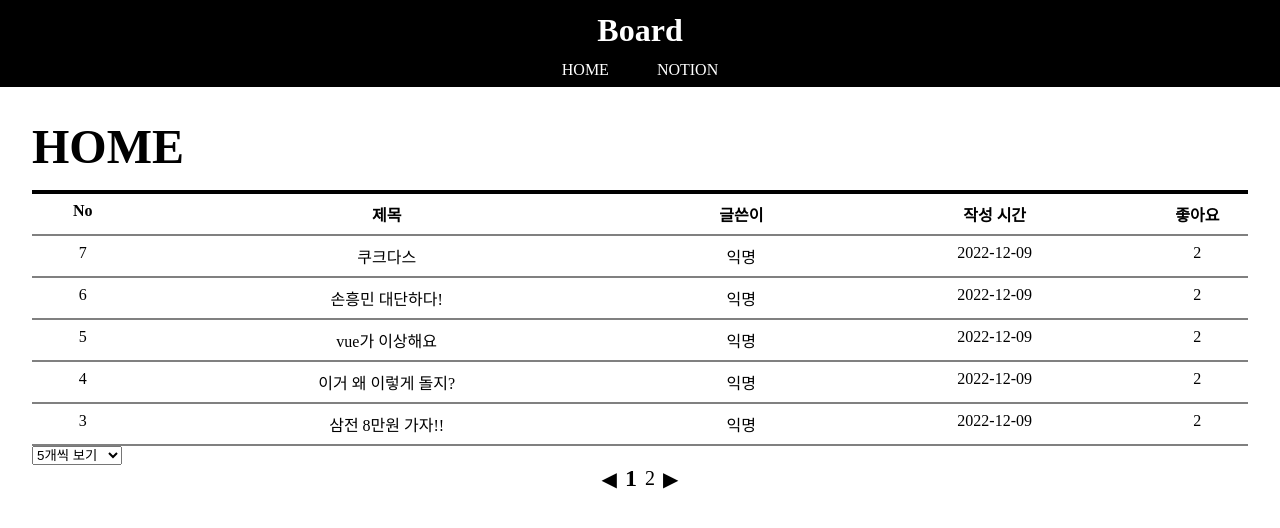
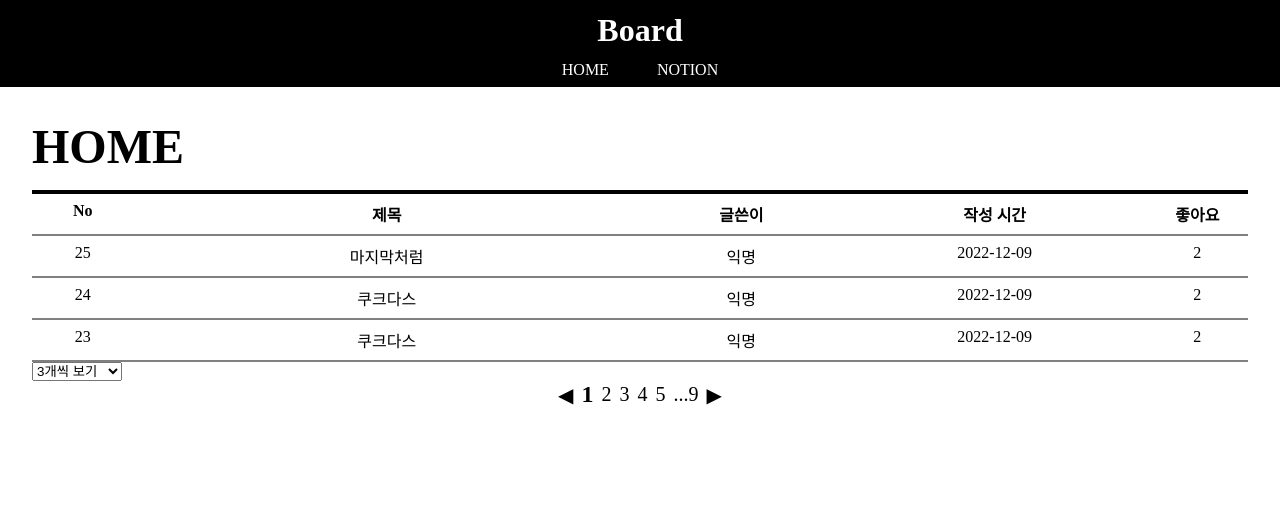
Before and after one commit to minsu2344/nuxt3-pagenation, a Nuxt app: page / in a window 1280 px wide. Shown: the top 528 px of the page. Built offline with nearby package versions, Linux system fonts and the light colour scheme.

Commit message:
pagenation 오류 수정 및 데이터 추가

```diff
--- a/data/data.ts
+++ b/data/data.ts
@@ -57,4 +57,148 @@ export const contentsData: Data[] = [
     like: 2,
     description: '존맛탱',
   },
+  {
+    id: 8,
+    title: '쿠크다스',
+    author: '익명',
+    createdAt: '2022-12-09',
+    like: 2,
+    description: '존맛탱',
+  },
+  {
+    id: 9,
+    title: '쿠크다스',
+    author: '익명',
+    createdAt: '2022-12-09',
+    like: 2,
+    description: '존맛탱',
+  },
+  {
+    id: 10,
+    title: '쿠크다스',
+    author: '익명',
+    createdAt: '2022-12-09',
+    like: 2,
+    description: '존맛탱',
+  },
+  {
+    id: 11,
+    title: '쿠크다스',
+    author: '익명',
+    createdAt: '2022-12-09',
+    like: 2,
+    description: '존맛탱',
+  },
+  {
+    id: 12,
+    title: '쿠크다스',
+    author: '익명',
+    createdAt: '2022-12-09',
+    like: 2,
+    description: '존맛탱',
+  },
+  {
+    id: 13,
+    title: '쿠크다스',
+    author: '익명',
+    createdAt: '2022-12-09',
+    like: 2,
+    description: '존맛탱',
+  },
+  {
+    id: 14,
+    title: '쿠크다스',
+    author: '익명',
+    createdAt: '2022-12-09',
+    like: 2,
+    description: '존맛탱',
+  },
+  {
+    id: 15,
+    title: '쿠크다스',
+    author: '익명',
+    createdAt: '2022-12-09',
+    like: 2,
+    description: '존맛탱',
+  },
+  {
+    id: 16,
+    title: '쿠크다스',
+    author: '익명',
+    createdAt: '2022-12-09',
+    like: 2,
+    description: '존맛탱',
+  },
+  {
+    id: 17,
+    title: '쿠크다스',
+    author: '익명',
+    createdAt: '2022-12-09',
+    like: 2,
+    description: '존맛탱',
+  },
+  {
+    id: 18,
+    title: '쿠크다스',
+    author: '익명',
+    createdAt: '2022-12-09',
+    like: 2,
+    description: '존맛탱',
+  },
+  {
+    id: 19,
+    title: '쿠크다스',
+    author: '익명',
+    createdAt: '2022-12-09',
+    like: 2,
+    description: '존맛탱',
+  },
+  {
+    id: 20,
+    title: '쿠크다스',
+    author: '익명',
+    createdAt: '2022-12-09',
+    like: 2,
+    description: '존맛탱',
+  },
+  {
+    id: 21,
+    title: '쿠크다스',
+    author: '익명',
+    createdAt: '2022-12-09',
+    like: 2,
+    description: '존맛탱',
+  },
+  {
+    id: 22,
+    title: '쿠크다스',
+    author: '익명',
+    createdAt: '2022-12-09',
+    like: 2,
+    description: '존맛탱',
+  },
+  {
+    id: 23,
+    title: '쿠크다스',
+    author: '익명',
+    createdAt: '2022-12-09',
+    like: 2,
+    description: '존맛탱',
+  },
+  {
+    id: 24,
+    title: '쿠크다스',
+    author: '익명',
+    createdAt: '2022-12-09',
+    like: 2,
+    description: '존맛탱',
+  },
+  {
+    id: 25,
+    title: '마지막처럼',
+    author: '익명',
+    createdAt: '2022-12-09',
+    like: 2,
+    description: '마마마지막처럼',
+  },
 ].reverse()
--- a/pages/index.vue
+++ b/pages/index.vue
@@ -22,6 +22,7 @@
     </div>
     <div>
       <select class="contents-num" v-model="limit" @change="() => curPage = 1">
+        <option value="3">3개씩 보기</option>
         <option value="5">5개씩 보기</option>
         <option value="10">10개씩 보기</option>
         <option value="15">15개씩 보기</option>
@@ -33,7 +34,7 @@
       <div class="page-num pagenation" :class="{active: number === curPage}" v-for="number in computedCurShowPage" :key="number" @click="() => curPage = number">
         {{number}}
       </div>
-      <div class="pagenation" v-if="maxPage > 5" @click="curPage = maxPage">...{{maxPage}}</div>
+      <div class="pagenation" v-if="maxPage > pageCount*(curShowPage+1)" @click="curPage = maxPage">...{{maxPage}}</div>
       <div class="next-btn pagenation" @click="handleNextBtn">▶</div>
     </div>
   </div>
@@ -42,31 +43,31 @@
 <script setup lang="ts">
 import {contentsData} from '@/data/data'
 
-const limit = ref<number>(5); // 보여질 컨텐츠 개수
+const limit = ref<number>(3); // 보여질 컨텐츠 개수
 const curPage = ref<number>(1); //  현재 페이지
 const curShowPage = ref<number>(0); // 현재 보여질 페이지 index
 const maxPage = ref<number>(Math.ceil(contentsData.length / limit.value)); // 최대 페이지
+const pageCount: number = 5; // 보여질 페이지 개수
 
 // 현재 보여질 페이지 리스트
 const computedCurShowPage = computed(() => {
   const pageArr = []
-  for(let i = curShowPage.value * limit.value + 1; i < (curShowPage.value+1) * limit.value + 1; i++) {
+  for(let i = curShowPage.value * pageCount + 1; i < (curShowPage.value+1) * pageCount + 1; i++) {
     if(i > maxPage.value) break;
     pageArr.push(i);
   }
   return pageArr;
 })
 
-console.log(computedCurShowPage.value);
 // 현재 보여질 데이터
 const computedShowData = computed(() => contentsData.slice(limit.value*(curPage.value-1), limit.value*(curPage.value)));
 
 // 현재 페이지 바뀔 시 curShowPage 업데이트
 watch(() => curPage.value, () => {
-  curShowPage.value = Math.floor(curPage.value / limit.value);
+  curShowPage.value = curPage.value%pageCount === 0 ? curPage.value/pageCount - 1 : Math.floor(curPage.value / pageCount);
 })
 // limit 바뀔 시
-watch(() => limit.value, () => maxPage.value = Math.ceil(contentsData.length / limit.value));
+watch(() => limit.value, () => maxPage.value = Math.ceil(contentsData.length / pageCount));
 
 // prev 버튼 눌렀을 때
 function handlePrevBtn() {
```
